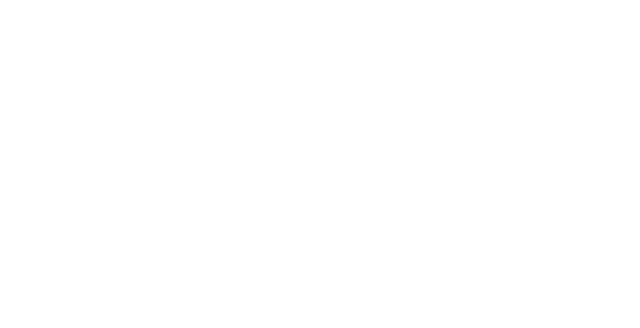
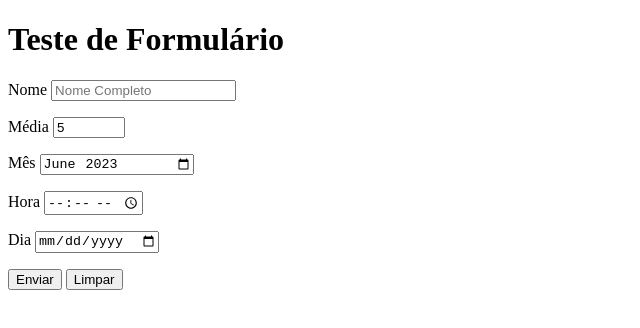
Before and after one commit to EduardoReisMS/html-css, a plain HTML site: page exercicios/modulo-04/ex025/form003.html in a window 1280 px wide. Shown: the whole page, without its empty margins (0-640 px from the left). Drawn offline with Linux system fonts and the light colour scheme.

Commit message:
ex025 form003

```diff
--- a/exercicios/modulo-04/ex025/form003.html
+++ b/exercicios/modulo-04/ex025/form003.html
@@ -4,9 +4,35 @@
     <meta charset="UTF-8">
     <meta http-equiv="X-UA-Compatible" content="IE=edge">
     <meta name="viewport" content="width=device-width, initial-scale=1.0">
-    <title>Document</title>
+    <title>Formulário</title>
 </head>
 <body>
-
+    <h1>Teste de Formulário</h1>
+    <form action="" method="get">
+        <p>
+            <label for="nome">Nome</label>
+            <input type="text" name="nome" id="nome" required maxlength="30" placeholder="Nome Completo" autocomplete="name">
+        </p>
+        <p>
+            <label for="media">Média</label>
+            <input type="number" name="media" id="media" min="0" max="10" step="0.5" value="5">
+        </p>
+        <p>
+            <label for="mes">Mês</label>
+            <input type="month" name="mes" id="mes" value="2023-06">
+        </p>
+        <p>
+            <label for="hora">Hora</label>
+            <input type="time" name="hora" id="hora">
+        </p>
+        <p>
+            <label for="dia">Dia</label>
+            <input type="date" name="dia" id="dia">
+        </p>
+        <p>
+            <input type="submit" value="Enviar">
+            <input type="reset" value="Limpar">
+        </p>
+    </form>
 </body>
 </html>
```
